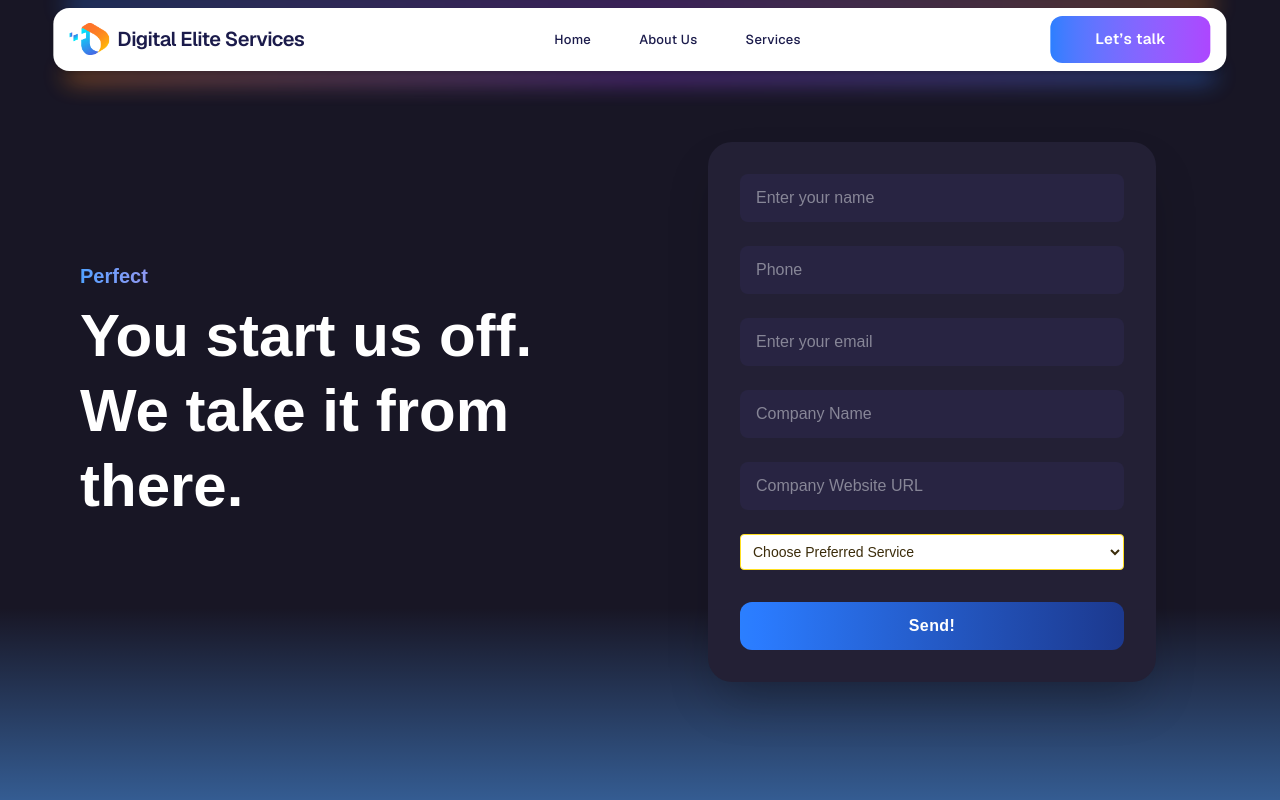
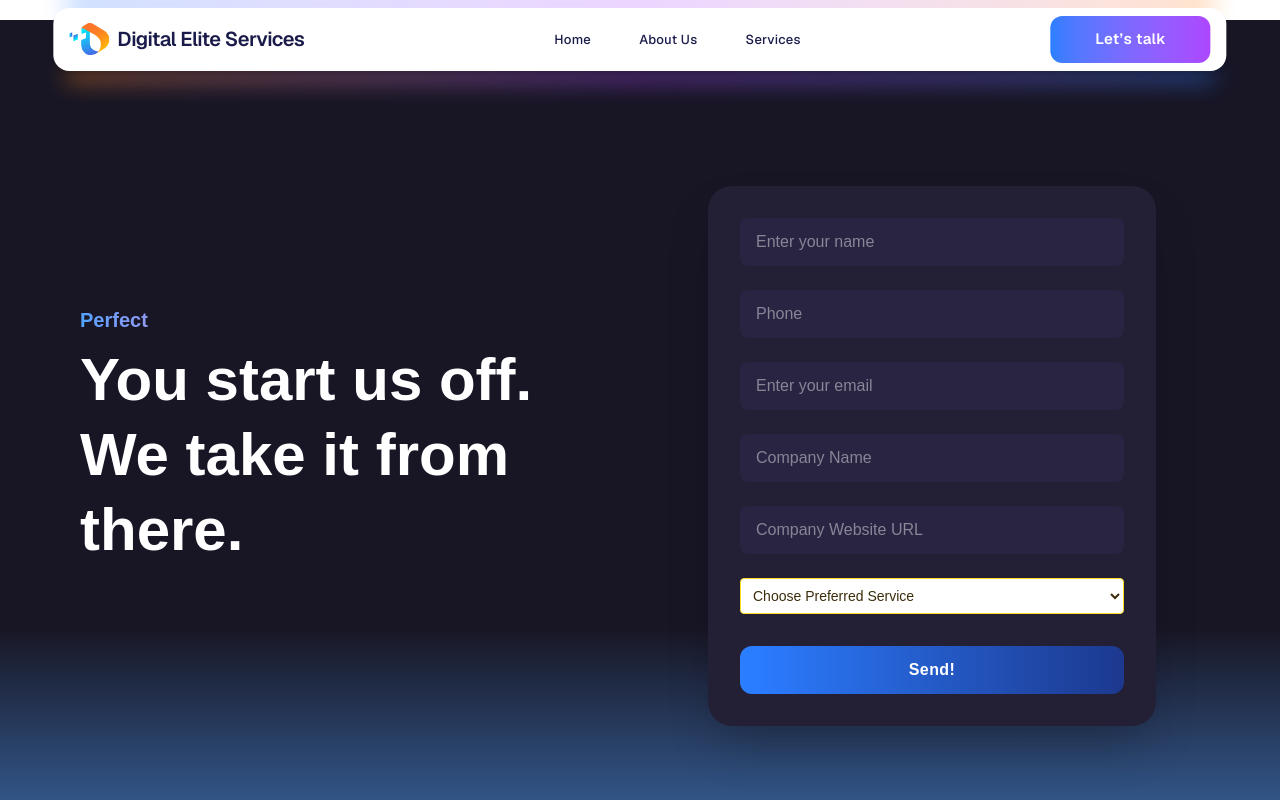
Before and after one commit to digitaleliteservices/new-digital-nextjs-22-08, a Next.js app: page /contact in a window 1280 px wide. Shown: the top 800 px of the page. Built offline with nearby package versions, Linux system fonts and the light colour scheme; grey boxes are pictures that could not be loaded.

Commit message:
updation

```diff
--- a/src/app/_components/aboutUsComp/ourContact/page.js
+++ b/src/app/_components/aboutUsComp/ourContact/page.js
@@ -73,7 +73,7 @@
   return (
     // <div className="min-h-screen flex items-center justify-center bg-[#181625] relative overflow-hidden">
     // <div className="min-h-screen flex items-center justify-center bg-[#181625] relative overflow-hidden [@media(width:1025px)]:mt-8 [@media(width:1025px)]:mb-16">
-<div className="min-h-screen flex items-center justify-center bg-[#181625] relative overflow-hidden [@media(max-width:1025px)]:mt-8 [@media(max-width:1025px)]:mb-16">
+<div className="min-h-screen flex items-center justify-center bg-[#181625] relative overflow-hidden pt-32 mt-5 pb-20 ">
       {/* Purple glow at bottom */}
       <div className="absolute bottom-0 left-0 w-full h-48 bg-gradient-to-t from-blue-400/50 to-transparent pointer-events-none" />
 
```
